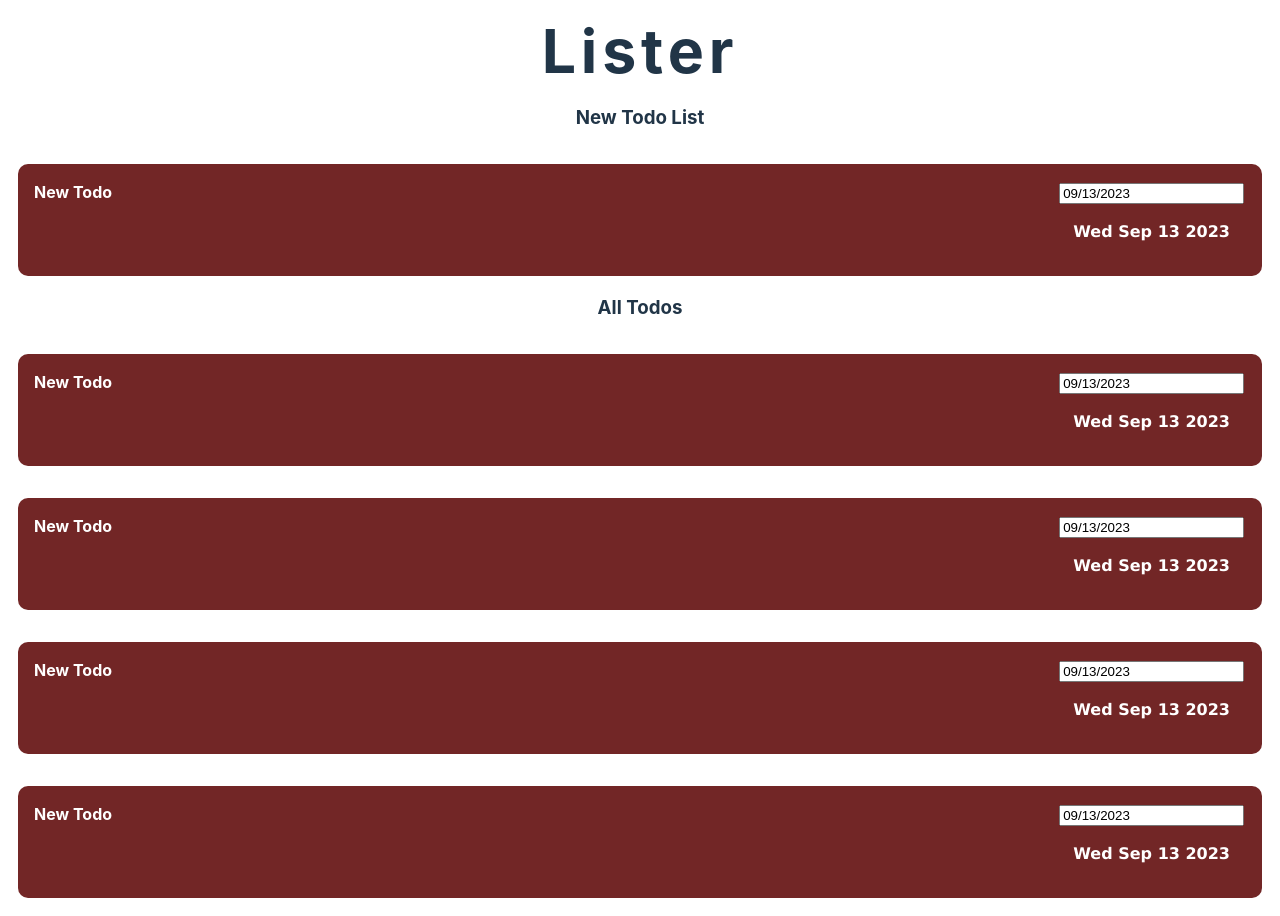
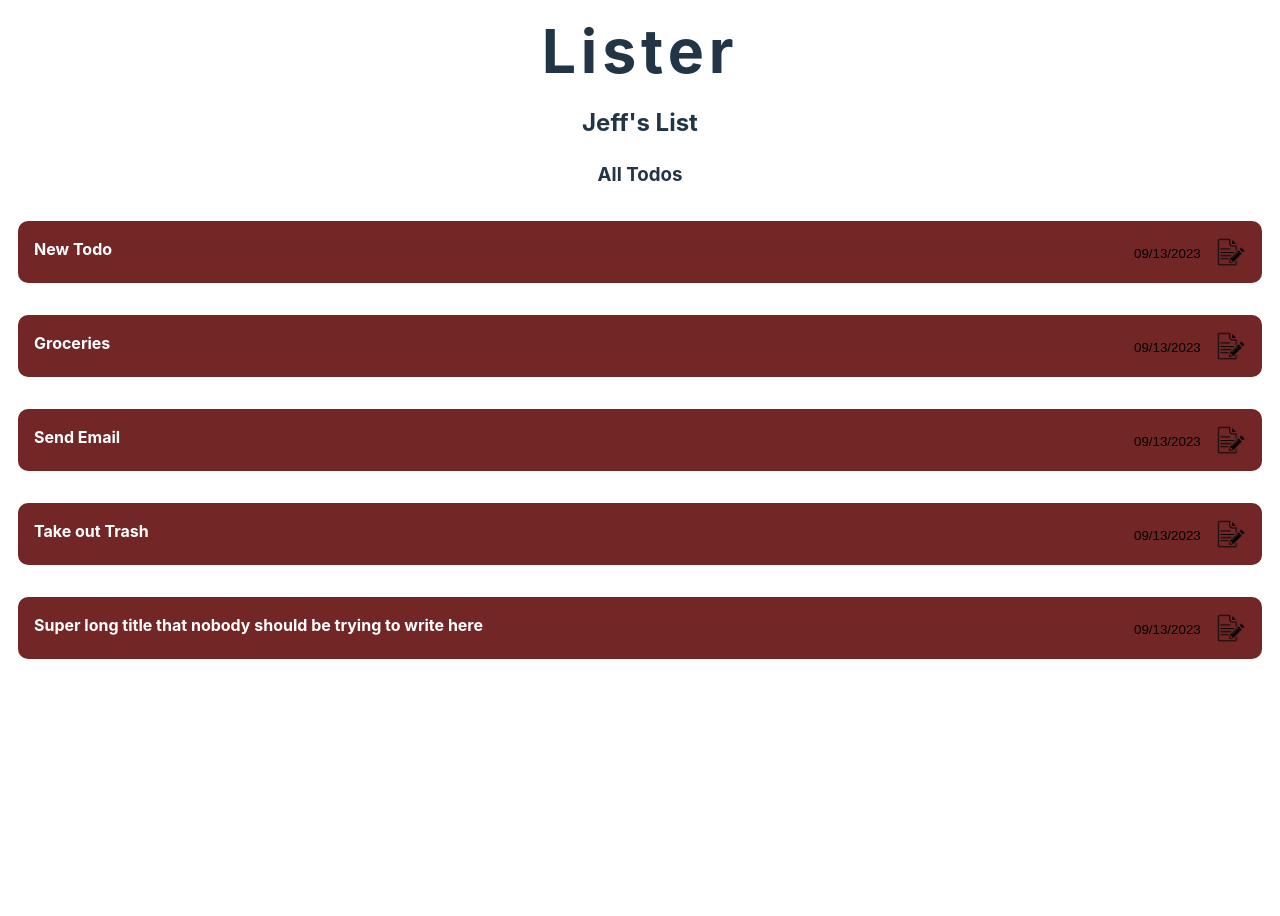
Before and after one commit to jeff-ramos-dev/react-todo-list, a React (Vite) app: page / in a window 1280 px wide. After the commit the page ends 804 px from the top, so only its background shows below. Built offline with nearby package versions, Linux system fonts and the light colour scheme.

Commit message:
Update class constructors, update JSX and css classNames

```diff
--- a/src/App.tsx
+++ b/src/App.tsx
@@ -4,24 +4,22 @@ import AllUserTodos from './components/AllUserTodos'
 import { User } from './classes'
 
 function App() {
-  const user = new User();
-  const defaultList = user.listOfLists.get('My List');
+  const user = new User('Jeff');
+  const defaultList = user.listOfLists.get(`${user.name}'s List`);
   if (!defaultList) return;
   const myTodo = defaultList?.createTodo();
   if (!myTodo) return;
   myTodo.description = "a new todo";
 
-  defaultList.createTodo();
-  defaultList.createTodo();
-  defaultList.createTodo();
+  defaultList.createTodo("Groceries");
+  defaultList.createTodo("Send Email");
+  defaultList.createTodo("Take out Trash");
+  defaultList.createTodo("Super long title that nobody should be trying to write here");
 
   return (
     <>
       <h1>Lister</h1>
-      <h3>{defaultList.title}</h3>
-      <TodoCard
-        todo={myTodo}
-      />
+      <h2>{defaultList.title}</h2>
       <AllUserTodos
         list={defaultList}
       />
--- a/src/classes.ts
+++ b/src/classes.ts
@@ -14,7 +14,8 @@ class User {
 
     constructor(name="New User") {
             this.name = name;
-            this.listOfLists = new Map().set("My List", new TodoList(this));
+            const listTitle = `${name}'s List`
+            this.listOfLists = new Map().set(listTitle, new TodoList(this, listTitle));
     }
 
     createTodoList(title: string): void {
@@ -37,8 +38,8 @@ class TodoList {
         this.user = user;
     }
 
-    createTodo(): Todo {
-        const newTodo = new Todo(this);
+    createTodo(title?: string): Todo {
+        const newTodo = new Todo(this, title);
         this.todos.set(newTodo.id, newTodo);
         return newTodo;
     }
@@ -132,9 +133,9 @@ class Todo {
     complete: boolean;
     parentList: TodoList | null;
 
-    constructor(parent: TodoList | null) {
+    constructor(parent: TodoList | null, title: string = "New Todo") {
         this.id = uuidv4();
-        this.title = "New Todo";
+        this.title = title;
         this.description = "";
         this.dueDate = new Date();
         this.urgent = false;
--- a/src/components/Todo.tsx
+++ b/src/components/Todo.tsx
@@ -2,7 +2,7 @@ import DatePicker from 'react-datepicker'
 import 'react-datepicker/dist/react-datepicker.css'
 import { Todo } from '../classes'
 import { useState } from 'react'
-import { formatDate } from '../utils'
+import editImg from '../assets/editImg.png'
 interface TodoCardProps {
     todo: Todo;
 }
@@ -16,15 +16,16 @@ export default function TodoCard({ todo }: TodoCardProps) {
             key={todo.id}
         >
             <p className="todoTitle">{todo.title}</p>
-            <div className="todoDetailsContainer">
+            <div className="todoRight">
                 <DatePicker
+                    className="picker"
                     selected={currDate}
                     onChange={(date: Date) => {
                         todo.updateDueDate(date)
                         setCurrDate(date);
                     }}
                 />
-                <p className="todoDetail">{formatDate(todo.dueDate)}</p>
+                <img src={editImg} className="edit"></img>
             </div>
         </div>
     )
```
